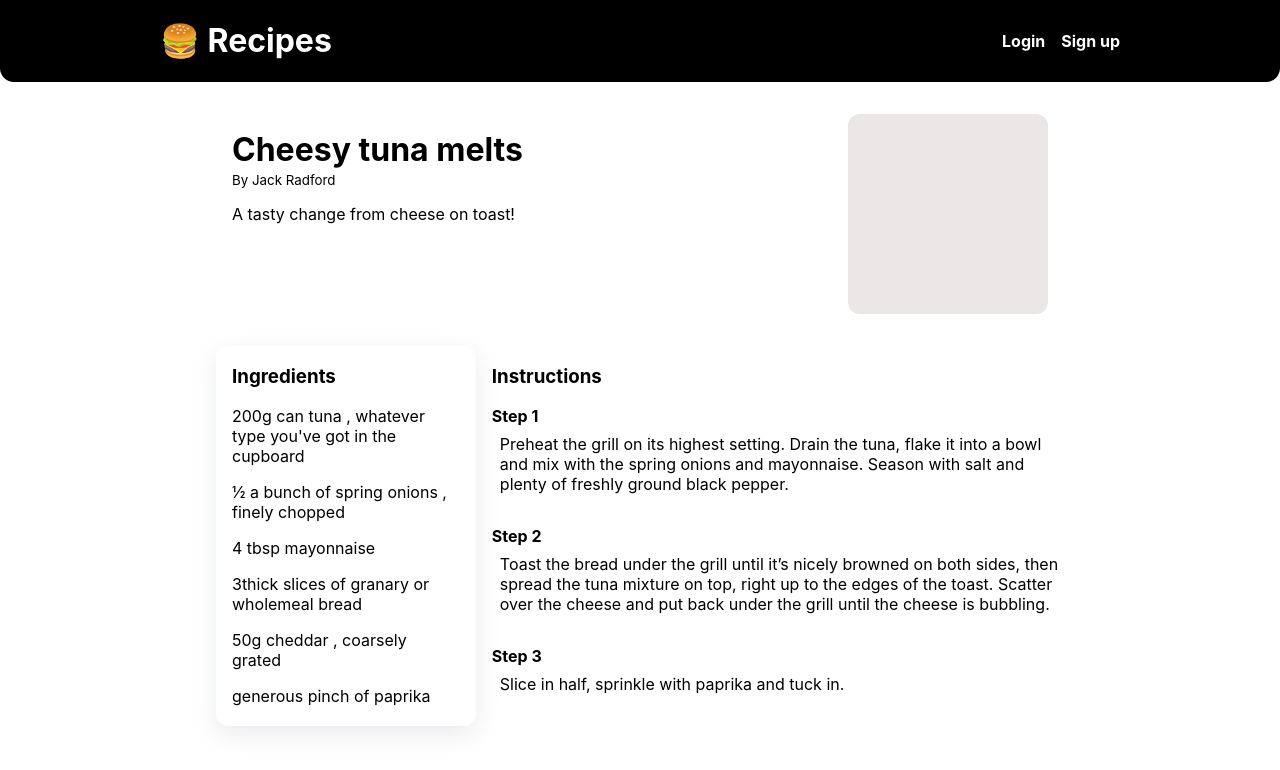
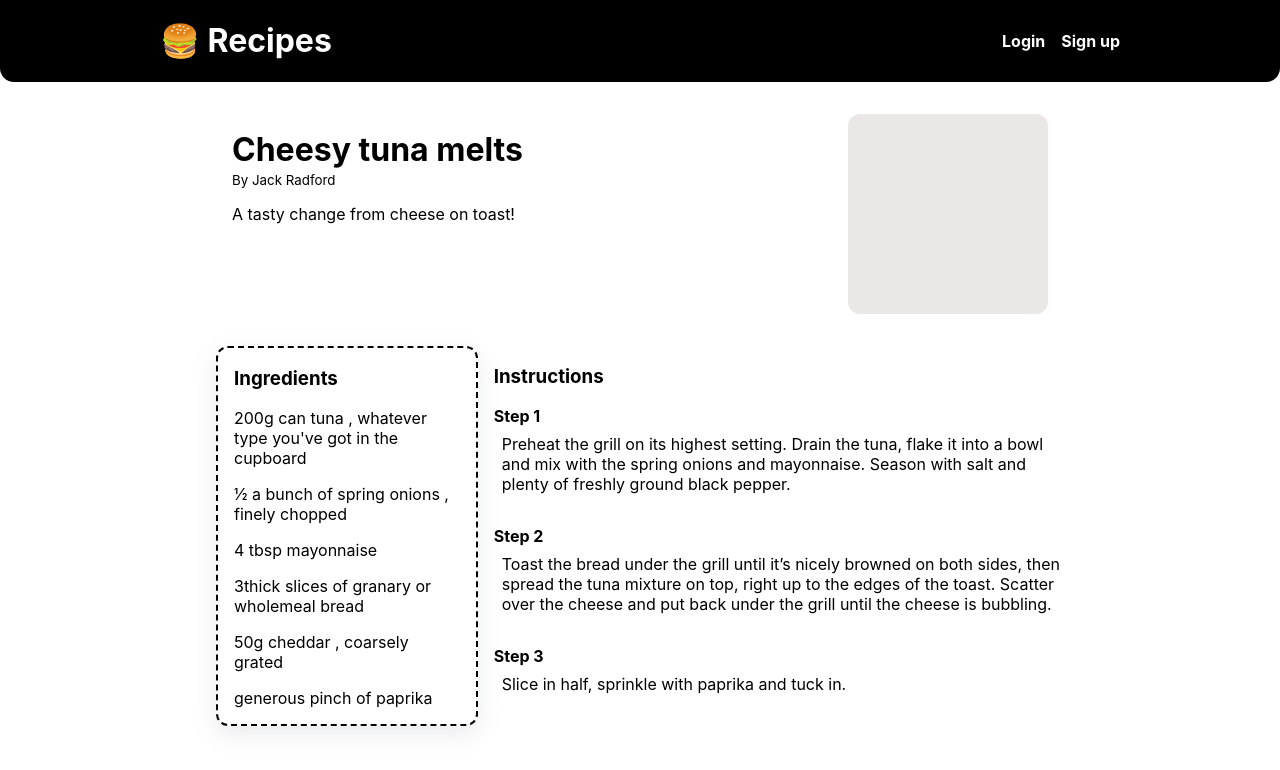
Before and after one commit to JackWRadford/recipes, a Next.js app: page /recipe/1 in a window 1280 px wide. Shown: the top 770 px of the page. Built offline with nearby package versions, Linux system fonts and the light colour scheme.

Commit message:
Added border on ingredients list

```diff
--- a/styles/IngredientsList.module.css
+++ b/styles/IngredientsList.module.css
@@ -2,6 +2,7 @@
   border-radius: 12px;
   padding: 0 1rem;
   box-shadow: var(--shadow);
+  border: 2px dashed black;
 }
 
 @media (min-width: 700px) {
```
